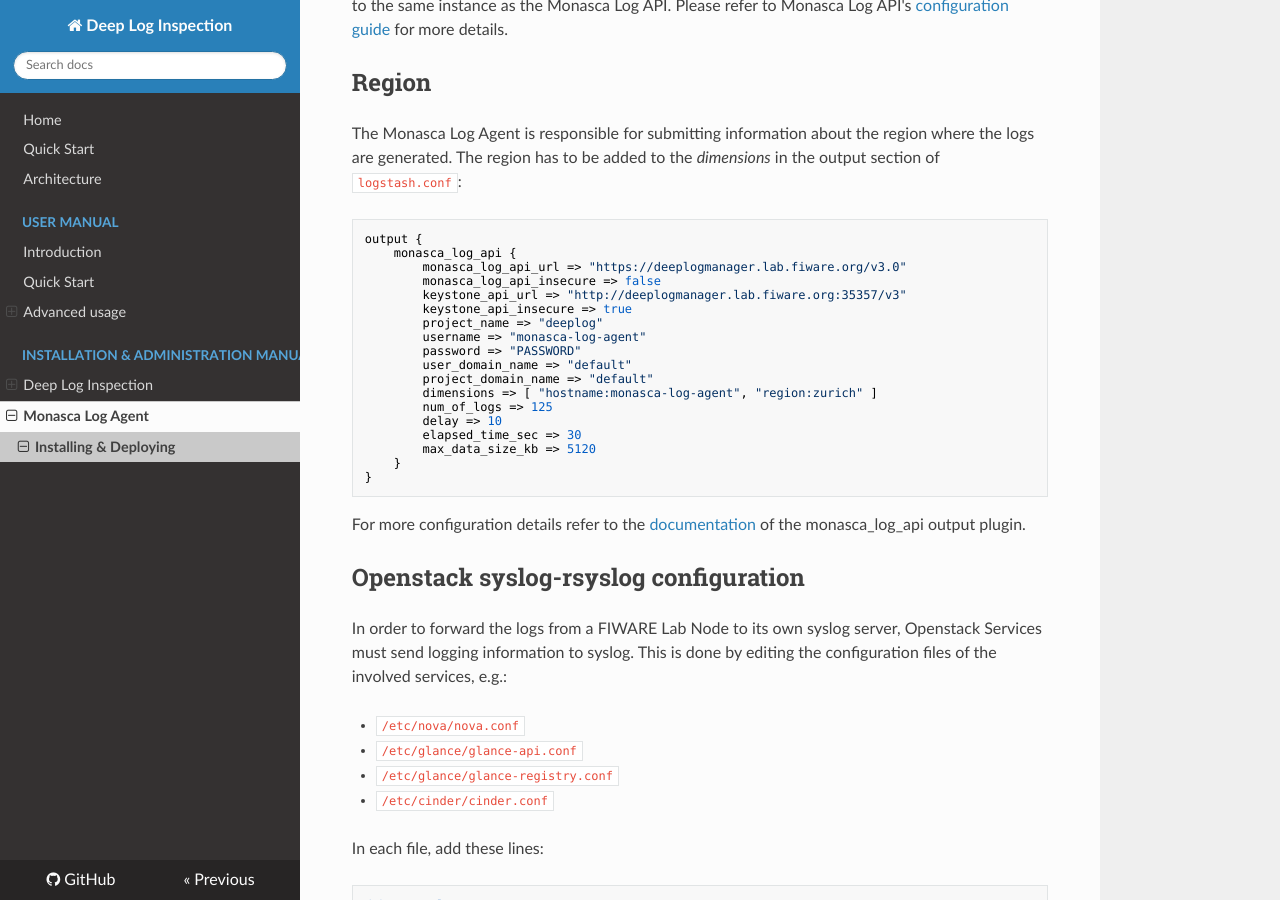
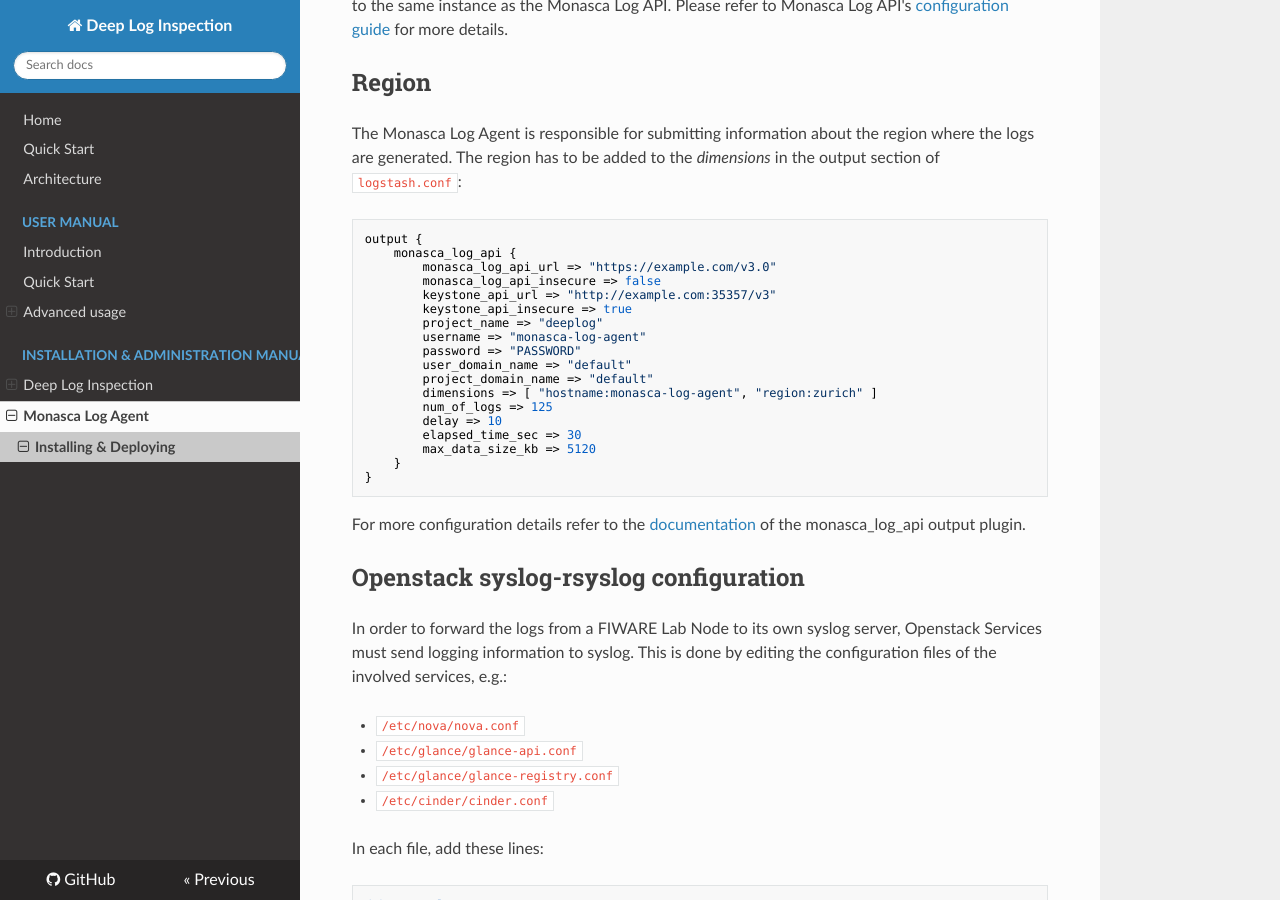
Before and after one commit to martel-innovate/deep-log-inspection, an MkDocs documentation site: the page built from doc/install/monasca-log-agent.md, in a window 1280 px wide and 900 px high, scrolled down 603 px. Built offline with MkDocs 1.6.1, drawn with Linux system fonts in a browser that asks for light colours; nearby versions of some CDN libraries; old or Windows-style settings are respelled for this version of MkDocs; part of the change alters nothing that is shown.

Commit message:
removed deployment specific URLs from docs

```diff
--- a/doc/install/monasca-log-agent.md
+++ b/doc/install/monasca-log-agent.md
@@ -18,9 +18,9 @@ The Monasca Log Agent is responsible for submitting information about the region
 
     output {
         monasca_log_api {
-            monasca_log_api_url => "https://deeplogmanager.lab.fiware.org/v3.0"
+            monasca_log_api_url => "https://example.com/v3.0"
             monasca_log_api_insecure => false
-            keystone_api_url => "http://deeplogmanager.lab.fiware.org:35357/v3"
+            keystone_api_url => "http://example.com:35357/v3"
             keystone_api_insecure => true
             project_name => "deeplog"
             username => "monasca-log-agent"
```
